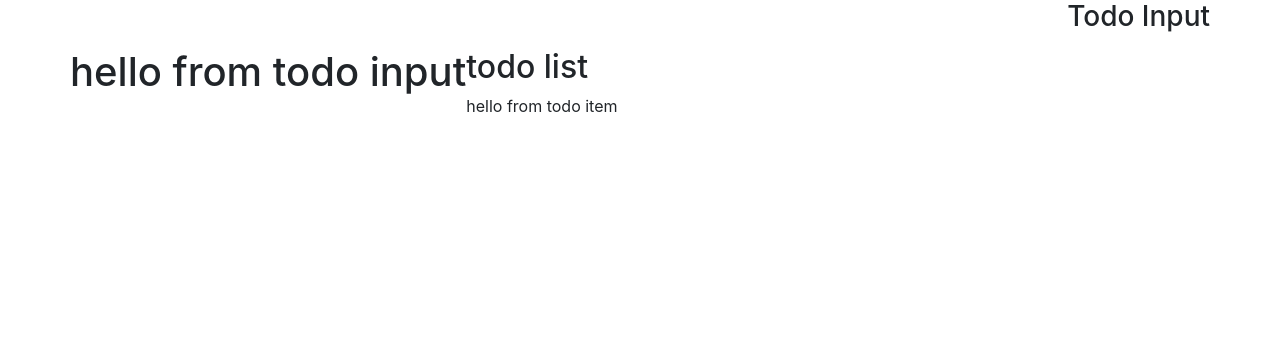
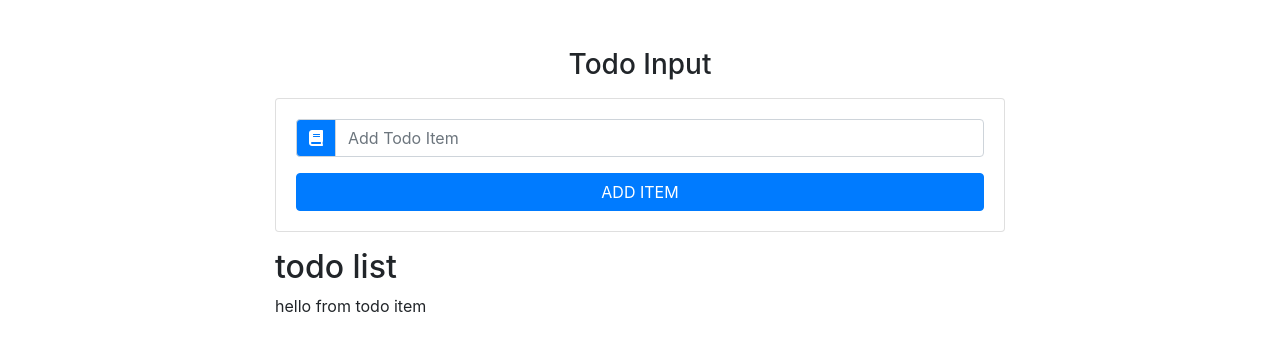
Before and after one commit to ycbrian/Todolist-React, a React (Create React App) app: page / in a window 1280 px wide. Shown: the top 350 px of the page. Built offline with nearby package versions, Linux system fonts and the light colour scheme.

Commit message:
Input Component complete

```diff
--- a/public/index.html
+++ b/public/index.html
@@ -24,6 +24,10 @@
       work correctly both with client-side routing and a non-root public URL.
       Learn how to configure a non-root public URL by running `npm run build`.
     -->
+    <link
+      rel="stylesheet"
+      href="https://cdnjs.cloudflare.com/ajax/libs/font-awesome/5.11.2/css/all.min.css"
+    />
     <title>Todo list recording</title>
   </head>
   <body>
--- a/src/App.js
+++ b/src/App.js
@@ -3,7 +3,6 @@
 import "bootstrap/dist/css/bootstrap.min.css";
 import TodoInput from "./components/TodoInput";
 import TodoList from "./components/TodoList";
-import { isParenthesizedExpression } from "@babel/types";
 
 class App extends Component {
   state = {
@@ -31,7 +30,7 @@
       <div>
         <div className="container">
           <div className="row">
-            <div className="col-10 mx-auto col-md-8 mt-5"></div>
+            <div className="col-10 mx-auto col-md-8 mt-5">
               <h3 className="text-capitalize text-center">todo input</h3>
               <TodoInput
                 item={this.state.item}
@@ -48,6 +47,7 @@
             </div>
           </div>
         </div>
+      </div>
     );
   }
 }
--- a/src/components/TodoInput.js
+++ b/src/components/TodoInput.js
@@ -2,6 +2,32 @@
 
 export default class TodoInput extends Component {
   render() {
-    return <h1>hello from todo input</h1>;
+    const { item, handleChange, handleSubmit, editItem } = this.props;
+    return (
+      <div className="card card-body my-3">
+        <form onSubmit={handleSubmit}>
+          <div className="input-group">
+            <div className="input-group-prepend">
+              <div className="input-group-text bg-primary text-white">
+                <i className="fas fa-book"></i>
+              </div>
+            </div>
+            <input
+              type="text"
+              className="form-control text-capitalize"
+              placeholder="add todo item"
+              value={item}
+              onChange={handleChange}
+            />
+          </div>
+          <button
+            type="submit"
+            className="btn btn-block btn-primary mt-3 text-uppercase"
+          >
+            add item
+          </button>
+        </form>
+      </div>
+    );
   }
 }
```
Lines whose indentation alone changed are shown as unchanged.
